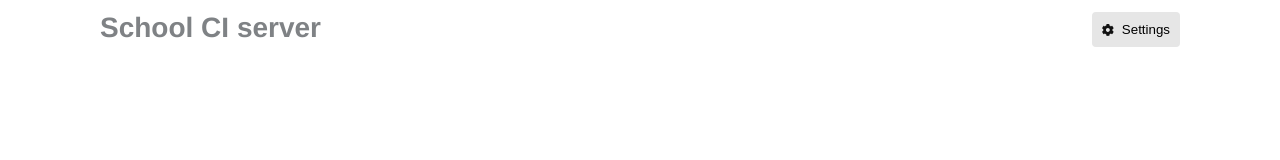
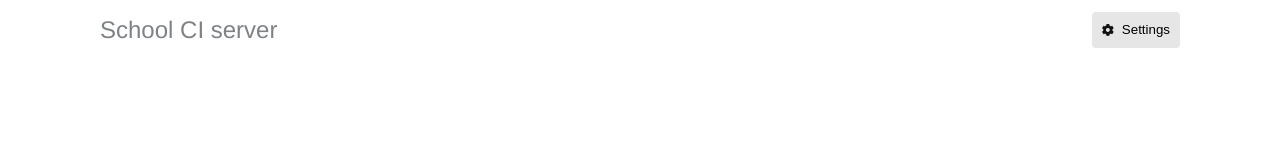
Before and after one commit to DenyDeny/yandex-react-task, a React (Vite) app: page / in a window 1280 px wide. Shown: the top 160 px of the page. Built offline with nearby package versions, Linux system fonts and the light colour scheme; a web font is replaced by a local one.

Commit message:
add heading

```diff
--- /dev/null
+++ b/src/components/Heading/index.jsx
@@ -0,0 +1,56 @@
+import React from 'react';
+import PropTypes from 'prop-types';
+import styled from 'styled-components';
+
+function getFontSizeByLevel(level) {
+    switch (level) {
+        case 2:
+            return 24;
+        case 3:
+            return 18;
+        case 4:
+            return 15;
+        default: return 24;
+    }
+}
+
+function getMobileFontSizeByLevel(level) {
+    switch (level) {
+        case 2:
+            return 18;
+        case 3:
+            return 18;
+        case 4:
+            return 15;
+        default: return 18;
+    }
+}
+
+const Wrapper = styled.div`
+  font-size: ${({ level }) => getFontSizeByLevel(level)}px;
+  font-weight: ${({ weight }) => weight};
+  margin: 0;
+  line-height: 1.5;
+  @media(max-width: 50rem) {
+    font-size: ${({ level }) => getMobileFontSizeByLevel(level)}px;
+  }
+`;
+
+export function Heading({ children, level, weight }) {
+    return (
+        <Wrapper weight={weight} level={level} as={`h${level}`}>
+            {children}
+        </Wrapper>
+    )
+}
+
+Heading.propTypes = {
+    children: PropTypes.node.isRequired,
+    level: PropTypes.oneOf([2, 3, 4]),
+    weight: PropTypes.oneOf([400, 500, 700]),
+}
+
+Heading.defaultProps = {
+    level: 2,
+    weight: 500,
+}
--- a/src/containers/BuildHistory/index.jsx
+++ b/src/containers/BuildHistory/index.jsx
@@ -4,6 +4,7 @@ import { Page } from '../Page';
 import { Button } from '../../components/Button';
 import { LinkButton } from '../../components/LinkButton';
 import { Header } from '../../components/Header';
+import { Heading } from '../../components/Heading';
 import { Card } from '../../components/Card';
 import { MiniSettings, Run } from '../../components/Icon';
 import { Modal } from '../../components/Modal';
@@ -38,15 +39,11 @@ const GroupButtons = styled.div`
   }
 `;
 
-const HeaderTitle = styled.h2`
-  font-size: 1.75rem;
+const StyledHeading = styled.div`
   color: var(--black);
-  margin: 0;
+  align-self: flex-start;
   word-break: break-word;
   margin-right: 0.5rem;
-  @media(max-width: 50rem) {
-    font-size: 18px;
-  }
 `;
 
 export function BuildHistory() {
@@ -67,7 +64,9 @@ export function BuildHistory() {
         <>
             <Page>
                 <Header>
-                    <HeaderTitle>{repository}</HeaderTitle>
+                    <StyledHeading>
+                        <Heading level={2}>{repository}</Heading>
+                    </StyledHeading>
                     <GroupButtons>
                         <Button
                             icon={<Run size={12} />}
@@ -89,25 +88,13 @@ export function BuildHistory() {
                     { BUILDS.map((
                         {
                             id,
-                            user,
-                            branch,
-                            time,
-                            date,
-                            status,
-                            hashCommit,
-                            name,
+                            ...other
                         }
                     ) => (
                         <Card
                             key={id}
                             id={id}
-                            name={name}
-                            user={user}
-                            status={status}
-                            time={time}
-                            date={date}
-                            branch={branch}
-                            hashCommit={hashCommit}
+                            {...other}
                         />
                     ))}
                     <StyledButton
--- a/src/containers/RunBuildForm/index.jsx
+++ b/src/containers/RunBuildForm/index.jsx
@@ -2,6 +2,7 @@ import React, { useState, useCallback } from 'react';
 import PropTypes from 'prop-types';
 import styled from 'styled-components';
 import { Form } from '../../components/Form';
+import { Heading } from '../../components/Heading';
 import { Button } from '../../components/Button';
 import { FormField } from '../../components/Form/FormField';
 
@@ -41,7 +42,7 @@ export function RunBuildForm({ onCancel }) {
 
     const onSubmit = useCallback((e) => {
         e.preventDefault();
-        const hashError = commitHash.length? '' : 'Please fill this field';
+        const hashError = commitHash.length ? '' : 'Please fill this field';
         setErrors(hashError);
         if (!hashError) {
             alert('Success');
@@ -50,7 +51,7 @@ export function RunBuildForm({ onCancel }) {
 
     return (
         <Wrapper>
-            <Title>New build</Title>
+            <Heading level={3}>New build</Heading>
             <Description>Enter the commit hash which you want to build.</Description>
             <Form>
                 <FormField
--- a/src/containers/Settings/index.jsx
+++ b/src/containers/Settings/index.jsx
@@ -1,6 +1,7 @@
 import React from 'react';
 import styled from 'styled-components';
 import { Header } from '../../components/Header';
+import { Heading } from '../../components/Heading';
 import { Page } from '../Page';
 import { Form } from './Form';
 
@@ -10,11 +11,8 @@ const Description = styled.div`
   margin-bottom: 1.5rem;
 `;
 
-const DescriptionTitle = styled.h4`
+const DescriptionTitle = styled.div`
   margin: 0;
-  font-size: 15px;
-  font-weight: 700;
-  line-height: 1.5;
   color: var(--black);
   margin-bottom: 8px;
 `;
@@ -27,26 +25,23 @@ const DescriptionText = styled.p`
   color: var(--blue-grey-500);
 `;
 
-const HeaderTitle = styled.h2`
-  font-size: 1.75rem;
-  font-weight: 500;
+const StyledHeading = styled.div`
   color: var(--blue-grey-500);
-  margin: 0;
-  @media(max-width: 50rem) {
-    font-size: 18px;
-  }
+  align-self: flex-start;
 `;
 
 export function Settings() {
     return (
         <Page>
             <Header>
-                <HeaderTitle>School CI server</HeaderTitle>
+                <StyledHeading>
+                    <Heading level={2}>School CI server</Heading>
+                </StyledHeading>
             </Header>
             <>
                 <Description>
                     <DescriptionTitle>
-                        Settings
+                        <Heading level={4} weight={700}>Settings</Heading>
                     </DescriptionTitle>
                     <DescriptionText>
                         Configure repository connection and
--- a/src/containers/Start/index.jsx
+++ b/src/containers/Start/index.jsx
@@ -3,6 +3,7 @@ import styled from 'styled-components';
 import { MiniSettings } from '../../components/Icon';
 import { Page } from '../Page';
 import { Header } from '../../components/Header';
+import { Heading } from '../../components/Heading';
 import { LinkButton } from '../../components/LinkButton';
 import { Settings } from '../../components/Icon';
 
@@ -31,13 +32,10 @@ const StyledLink = styled(LinkButton)`
     text-decoration: none;
 `;
 
-const HeaderTitle = styled.h2`
-  font-size: 1.75rem;
+const StyledHeading = styled.div`
   color: var(--blue-grey-500);
   margin: 0;
-  @media(max-width: 50rem) {
-    font-size: 18px;
-  }
+  align-self: flex-start;
 `;
 
 const LinkButtonText = styled.span`
@@ -48,7 +46,9 @@ export function Start() {
     return (
         <Page>
             <Header>
-                <HeaderTitle>School CI server</HeaderTitle>
+                <StyledHeading>
+                    <Heading level={2}>School CI server</Heading>
+                </StyledHeading>
                 <LinkButton
                     linkTo='/settings'
                     icon={<MiniSettings size={12} />}
```
